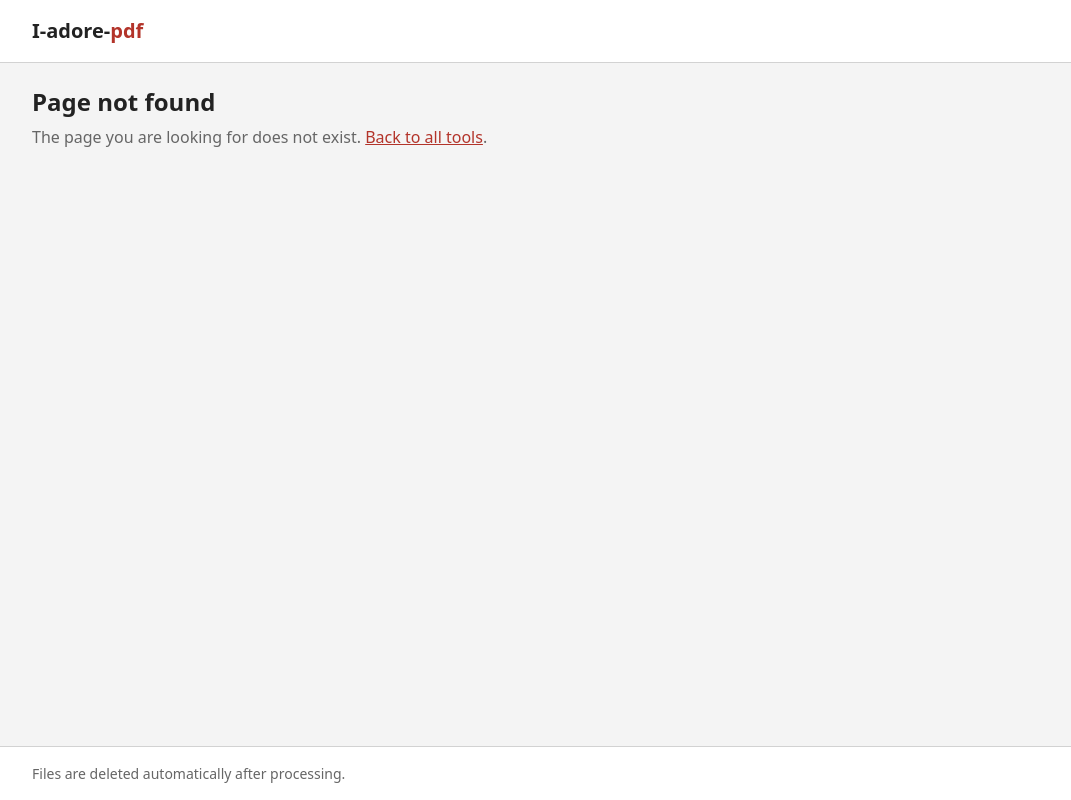
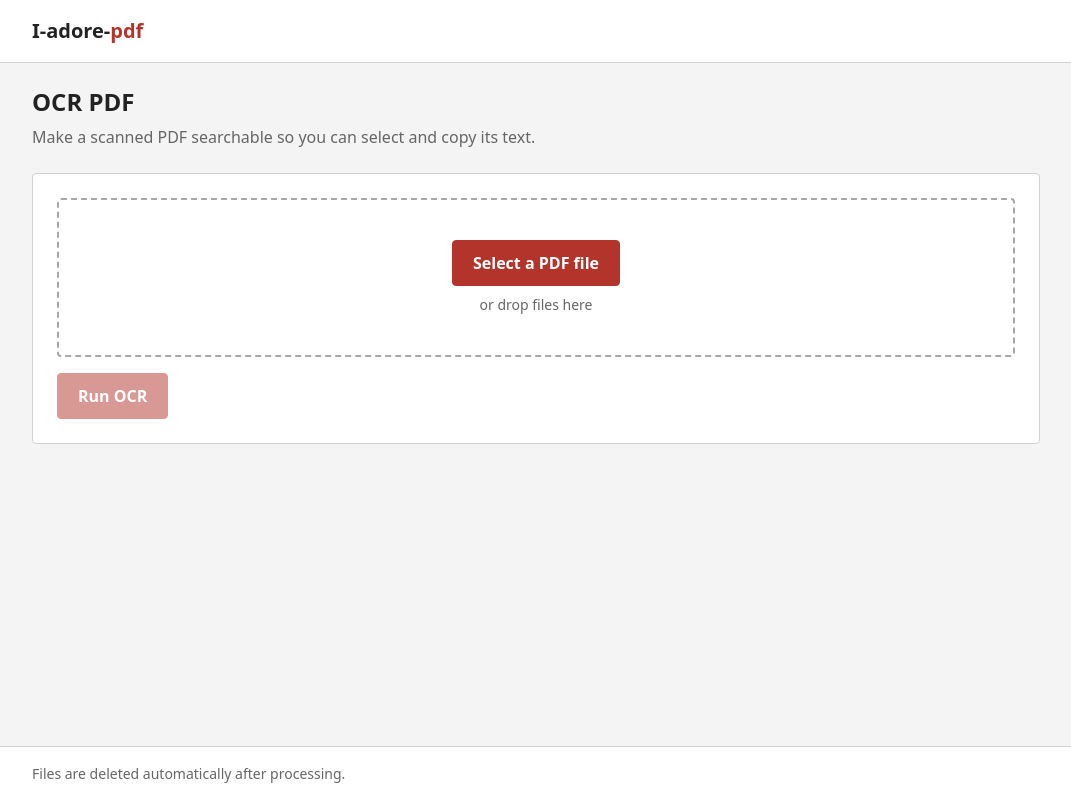
Before and after one commit to beambomb/I-adore-pdf, a React (Vite) app in the folder frontend/: page /ocr in a window 1280 px wide. Before the commit this address had no page. Shown: the whole page, without its empty margins (104-1175 px from the left). Built offline with nearby package versions, Linux system fonts and the light colour scheme.

Commit message:
feat(ui): add OCR page and home card

```diff
--- a/frontend/src/App.tsx
+++ b/frontend/src/App.tsx
@@ -5,6 +5,7 @@ import HomePage from "./pages/HomePage";
 import ImageToPdfPage from "./pages/ImageToPdfPage";
 import MergePage from "./pages/MergePage";
 import NotFoundPage from "./pages/NotFoundPage";
+import OcrPage from "./pages/OcrPage";
 import ScanPage from "./pages/ScanPage";
 import SplitPage from "./pages/SplitPage";
 
@@ -18,6 +19,7 @@ export default function App() {
         <Route path="image-to-pdf" element={<ImageToPdfPage />} />
         <Route path="compress" element={<CompressPage />} />
         <Route path="scan" element={<ScanPage />} />
+        <Route path="ocr" element={<OcrPage />} />
         <Route path="*" element={<NotFoundPage />} />
       </Route>
     </Routes>
--- /dev/null
+++ b/frontend/src/pages/OcrPage.tsx
@@ -0,0 +1,112 @@
+import { useState } from "react";
+import { ApiError, formatBytes, postForm, type JobResult } from "../api/client";
+import FileDropzone from "../components/FileDropzone";
+import LanguageSelect from "../components/LanguageSelect";
+import ResultPanel from "../components/ResultPanel";
+import ToolLayout from "../components/ToolLayout";
+import { toLanguagesParam, type OcrLanguage } from "../lib/ocr";
+
+export default function OcrPage() {
+  const [file, setFile] = useState<File | null>(null);
+  const [languages, setLanguages] = useState<OcrLanguage[]>(["eng"]);
+  const [skipText, setSkipText] = useState(true);
+  const [busy, setBusy] = useState(false);
+  const [progress, setProgress] = useState(0);
+  const [error, setError] = useState<string | null>(null);
+  const [result, setResult] = useState<JobResult | null>(null);
+
+  async function recognize() {
+    if (!file) return;
+    setBusy(true);
+    setError(null);
+    setProgress(0);
+    const form = new FormData();
+    form.append("file", file, file.name);
+    form.append("languages", toLanguagesParam(languages));
+    form.append("skip_text", String(skipText));
+    try {
+      setResult(await postForm<JobResult>("/api/ocr", form, setProgress));
+    } catch (err) {
+      setError(err instanceof ApiError ? err.message : "Something went wrong. Please try again.");
+    } finally {
+      setBusy(false);
+    }
+  }
+
+  function reset() {
+    setFile(null);
+    setResult(null);
+    setError(null);
+    setProgress(0);
+  }
+
+  return (
+    <ToolLayout
+      title="OCR PDF"
+      description="Make a scanned PDF searchable so you can select and copy its text."
+    >
+      {result ? (
+        <ResultPanel result={result} onReset={reset} resetLabel="Process another file" />
+      ) : (
+        <>
+          {!file ? (
+            <FileDropzone
+              accept={["application/pdf", ".pdf"]}
+              disabled={busy}
+              label="Select a PDF file"
+              onFiles={(files) => {
+                setFile(files[0]);
+                setError(null);
+              }}
+            />
+          ) : (
+            <p className="file-summary">
+              <strong>{file.name}</strong> ({formatBytes(file.size)}){" "}
+              <button type="button" className="btn btn--secondary btn--small" disabled={busy} onClick={reset}>
+                Change file
+              </button>
+            </p>
+          )}
+
+          {file && (
+            <>
+              <LanguageSelect value={languages} disabled={busy} onChange={setLanguages} />
+              <div className="field-group">
+                <label className="radio">
+                  <input
+                    type="checkbox"
+                    checked={skipText}
+                    disabled={busy}
+                    onChange={(event) => setSkipText(event.target.checked)}
+                  />{" "}
+                  Skip pages that already contain text
+                </label>
+              </div>
+            </>
+          )}
+
+          {busy && (
+            <>
+              <progress className="progress" value={progress} max={1} aria-label="Upload progress" />
+              {progress >= 1 && (
+                <p className="hint" role="status">
+                  Recognizing text. This can take a minute or more for long documents.
+                </p>
+              )}
+            </>
+          )}
+          {error && (
+            <p className="alert" role="alert">
+              {error}
+            </p>
+          )}
+          <div className="actions">
+            <button type="button" className="btn" disabled={busy || !file} onClick={recognize}>
+              {busy ? "Recognizing..." : "Run OCR"}
+            </button>
+          </div>
+        </>
+      )}
+    </ToolLayout>
+  );
+}
--- a/frontend/src/tools.ts
+++ b/frontend/src/tools.ts
@@ -31,4 +31,9 @@ export const tools: ToolInfo[] = [
     title: "Scan document",
     description: "Turn photos of documents into clean black and white PDF pages.",
   },
+  {
+    path: "/ocr",
+    title: "OCR PDF",
+    description: "Make scanned PDFs searchable and copyable with text recognition.",
+  },
 ];
```
